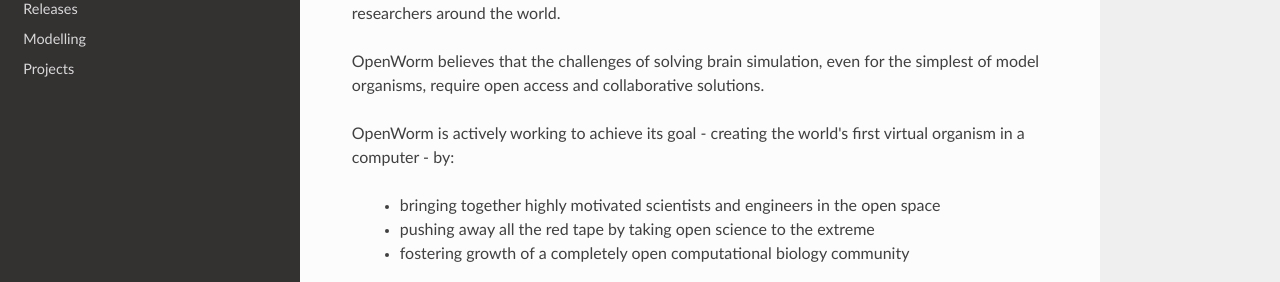
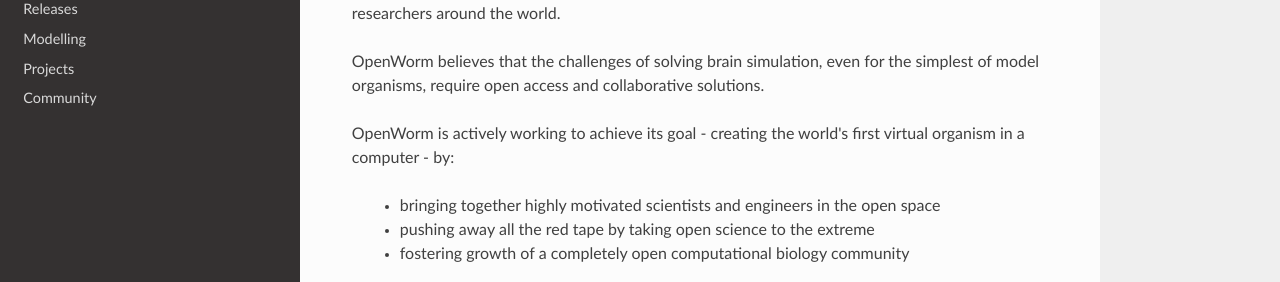
Before and after one commit to openworm/openworm_docs, an MkDocs documentation site: the page built from docs/intro.md, in a window 1280 px wide. Shown: the part 438-720 px from the top of the page. Built offline with MkDocs 1.6.1, drawn with Linux system fonts in a browser that asks for light colours; nearby versions of some CDN libraries; old or Windows-style settings are respelled for this version of MkDocs.

Commit message:
Testing branched TOC

```diff
--- a/mkdocs.yml
+++ b/mkdocs.yml
@@ -10,3 +10,4 @@
   - [releases.md, Releases]
   - [modeling.md, Modelling]
   - [Projects/projects.md, Projects]
+  - [Projects/community-proj.md, Community]
```
